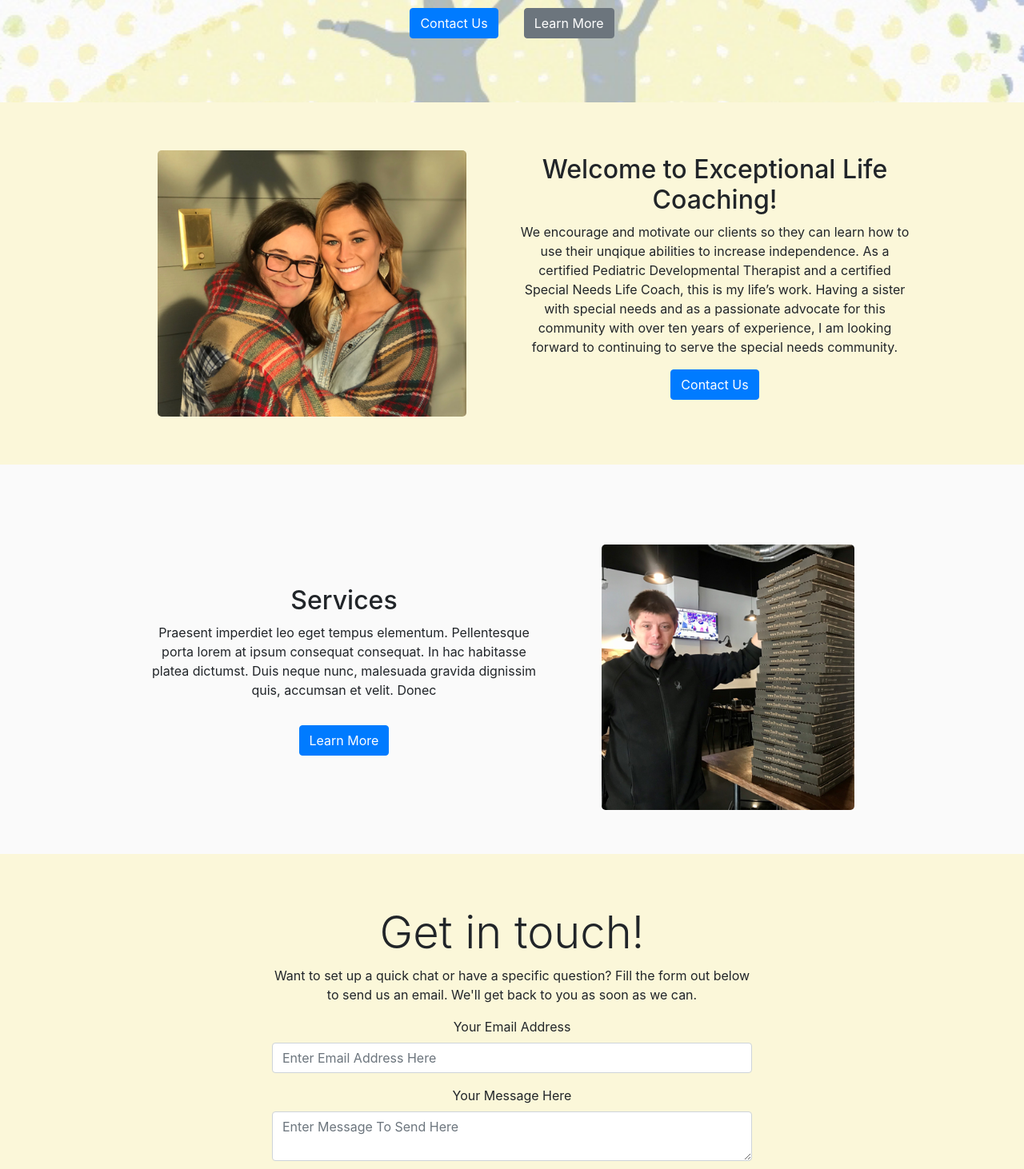
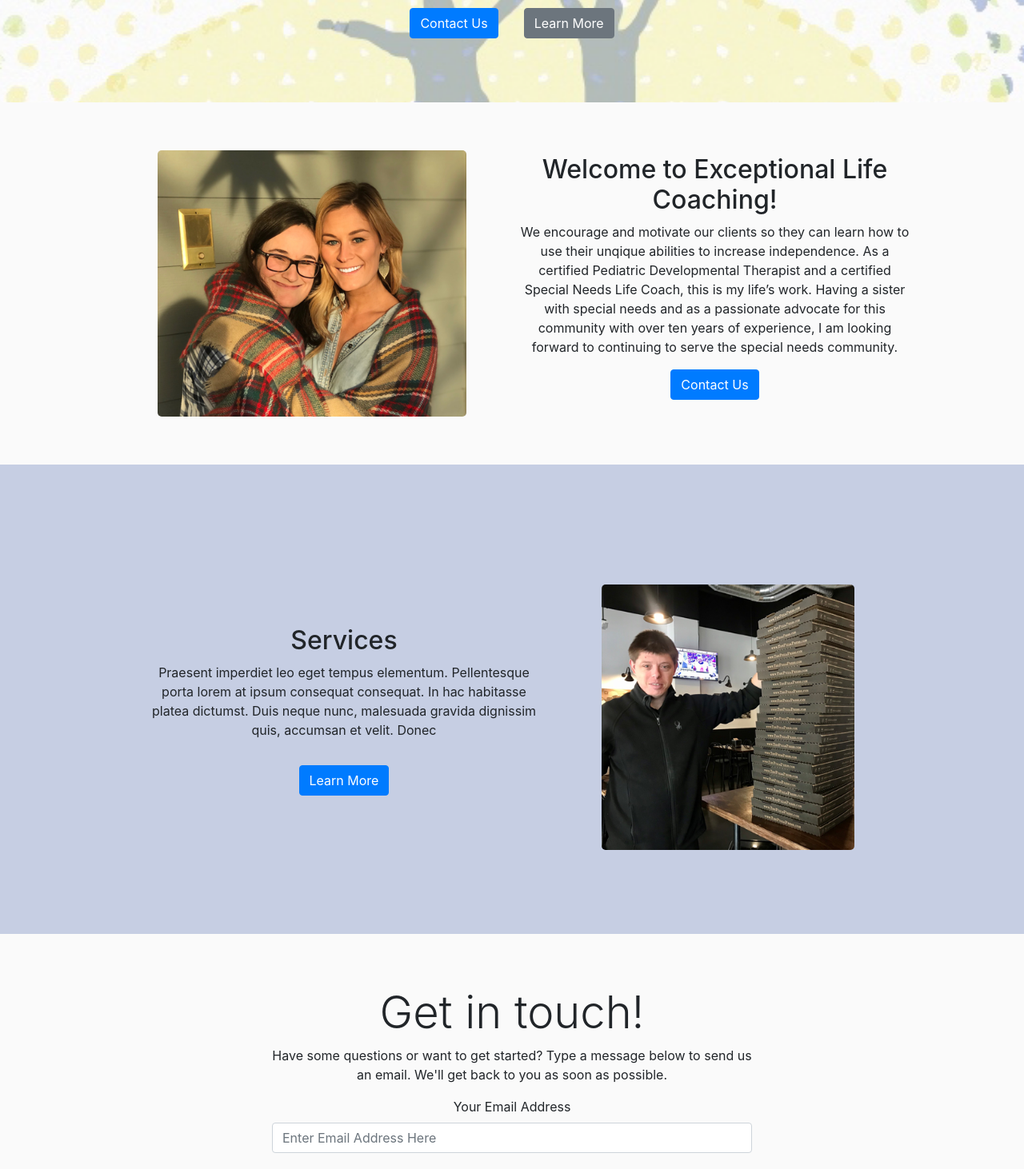
Before and after one commit to bfeole/elc-website, a React (Create React App) app in the folder elc-core/: page / in a window 1280 px wide. Shown: the part 260-1722 px from the top of the page at 80% size. Built offline with nearby package versions, Linux system fonts and the light colour scheme.

Commit message:
Updated styling and color example

```diff
--- a/elc-core/src/Components/Contact.js
+++ b/elc-core/src/Components/Contact.js
@@ -10,11 +10,10 @@ const Contact = (props) => {
     <div className='contact-wrapper'>
       <div className='contact-header'>
         <h4 className='display-4'>Get in touch!</h4>
-        <p>Want to set up a quick chat or have a specific question?
-        Fill the form out below to send us an email.
-        We'll get back to you as soon as we can.</p>
+        <p>Have some questions or want to get started?
+        Type a message below to send us an email. We'll get back to you as soon as possible. </p>
       </div>
-    <Form action="https://formspree.io/you@email.com">
+    <Form action="https://formspree.io/sara.elclifeskills@gmail.com">
       <FormGroup>
         <Label for="exampleEmail">Your Email Address</Label>
         <Input type="email" name="email" id="exampleEmail" placeholder="Enter Email Address Here" />
--- a/elc-core/src/Components/NavBar.js
+++ b/elc-core/src/Components/NavBar.js
@@ -29,6 +29,9 @@ const NavBar = (props) => {
         <NavbarToggler onClick={toggle} />
         <Collapse isOpen={isOpen} navbar>
           <Nav className="mr-auto" navbar>
+          <NavItem>
+              <NavLink href="/">Home</NavLink>
+            </NavItem>
             <NavItem>
               <NavLink href="/services">Services</NavLink>
             </NavItem>
--- a/elc-core/src/Components/ServicesCard.js
+++ b/elc-core/src/Components/ServicesCard.js
@@ -8,6 +8,7 @@ import '../Styles/services.css';
 
 const ServicesCard = () => {
   return (
+    <div className='services-color-wrapper'>
     <div className='services-card-wrapper'>
       <div className='services-card-content'>
       <h2>Services</h2>
@@ -23,6 +24,7 @@ const ServicesCard = () => {
         <img src={pizza} alt='image here' className='services-image'></img>
       </div>
     </div>
+    </div>
   );
 };
 
--- a/elc-core/src/Styles/about.css
+++ b/elc-core/src/Styles/about.css
@@ -11,7 +11,7 @@
     display: flex;
     align-items: center;
     justify-content: space-evenly;
-    background-color: #fbf7d9;
+    /* background-color: #fbf7d9; */
     padding: 50px 0 50px 0;
 }
 
--- a/elc-core/src/Styles/contact.css
+++ b/elc-core/src/Styles/contact.css
@@ -9,6 +9,6 @@
     display: flex;
     align-items: center;
     justify-content: space-evenly;
-    background-color: #fbf7d9;
+    /* background-color: #fbf7d9; */
     padding: 50px 0 50px 0;
 }
--- a/elc-core/src/Styles/services.css
+++ b/elc-core/src/Styles/services.css
@@ -35,6 +35,17 @@
   /* border: solid pink 2px; */
 }
 
+.services-color-wrapper {
+  width: 100%;
+  display: flex;
+  align-items: center;
+  justify-content: space-evenly;
+  background-color: #c6cee3;
+  padding: 50px 0 50px 0;
+}
+
+
+
 .services-image {
   max-width: 80%;
   max-height: 80%;
```
Also changed, not shown: elc-core/src/Components/Services.js (line endings or trailing spaces).
